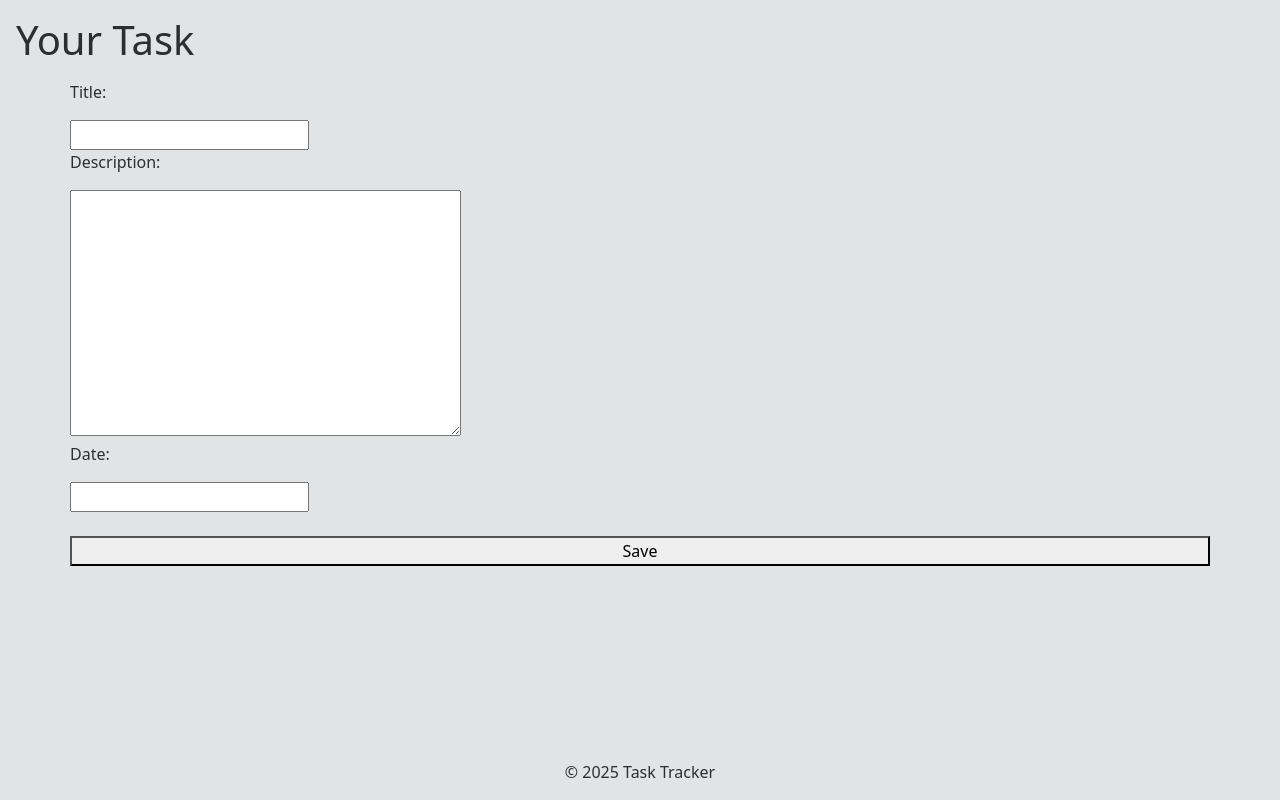
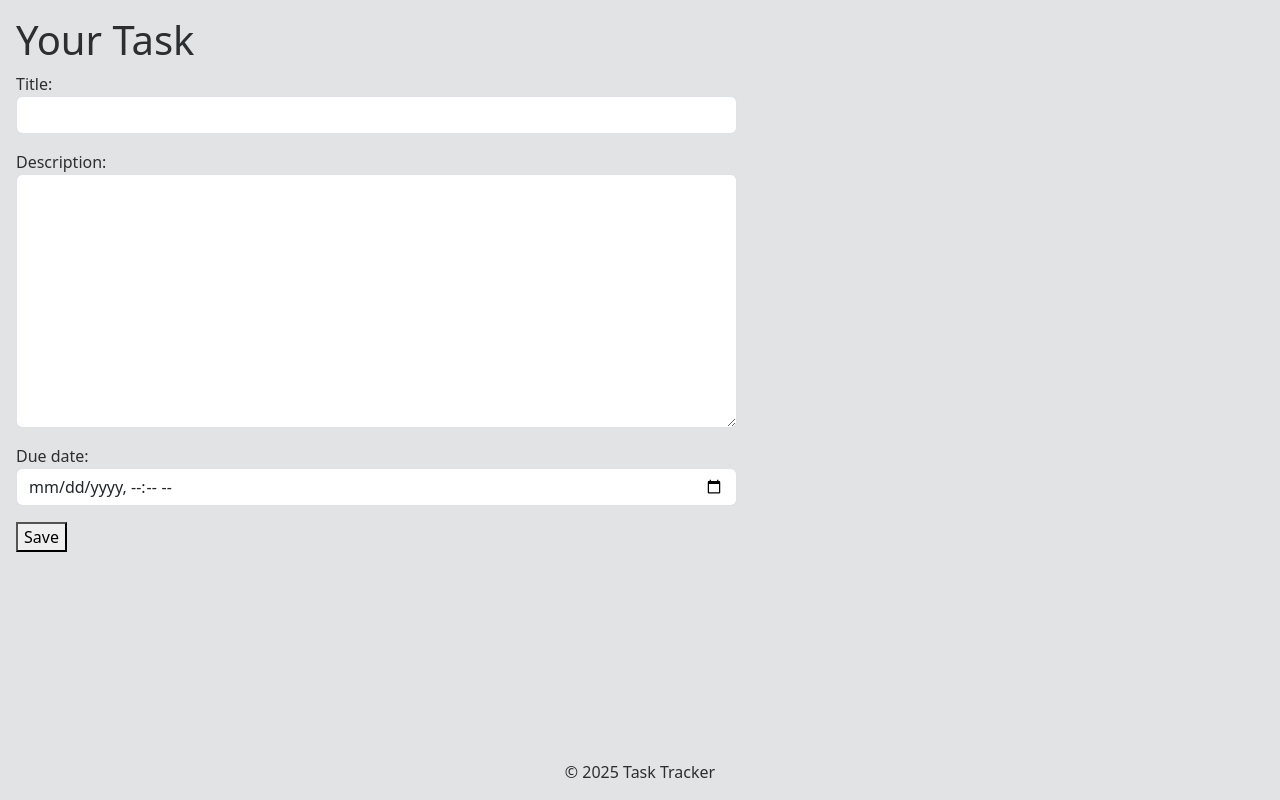
Before and after one commit to Maritimsephania/Tasktracker_project, a Django app: template tasks/templates/save.html in a window 1280 px wide. Run offline with Django 5.2, Linux system fonts and the light colour scheme; the template is opened without the code that fills it: values that come from a table or form of the project are taken from there, others are empty.

Commit message:
latest changes

```diff
--- a/tasks/forms.py
+++ b/tasks/forms.py
@@ -6,6 +6,9 @@ class TaskForm(forms.ModelForm):
         model = Task
 
         fields = ['title','description','due_date']
-        due_date = forms.DateField(
-            widget=forms.DateInput(attrs={'type':'date'}),
-        )
+        widgets = {
+            'title':forms.TextInput(attrs={'class':'form-control'}),
+            'description':forms.Textarea(attrs={'class':'form-control'}),
+            'due_date':forms.DateTimeInput(attrs={'class':'form-control', 'type':'datetime-local'})
+
+        }
--- a/tasks/templates/save.html
+++ b/tasks/templates/save.html
@@ -3,23 +3,14 @@
 
 {% block content %}
 <h1>Your Task</h1>
-<div class="container mt-3">
-    <form method="post" class="row">
+  <div class="form-group">
+      <div class="row g-3">
+        <div class="col-sm-7">
+          <form method="post" >
             {% csrf_token %}
-    <div class="list-group">
 
-    <ul>
-        <p>Title:</p>
-        <li>{{form.title}}</li>
-        <p>Description:</p>
-        <li>{{form.description}}</li>
-        <p>Date:</p>
-         <li>{{form.due_date}}</li><br>
-    </ul>
-    </div>
-
+            {{form.as_p}}
             {% if form.instance.id %}
-    <!-- <input type="hidden" name="task_id" value="{{ form.instance.id }}"> -->
               <button type="submit" name = "save" value="{{ form.instance.id }}" >Update</button>
             {% else %}
               <button type="submit" name = "save" >Save</button>
@@ -27,4 +18,6 @@
 
         </form>
       </div>
+    </div>
+  </div>
 {% endblock %}
--- a/tasks/views.py
+++ b/tasks/views.py
@@ -66,4 +66,4 @@ def save(request):
 
 
     context['form'] = form
-    return render(request, 'save.html', context)
+    return render(request, 'save.html',context )
```
Also changed, not shown: db.sqlite3. Lines whose indentation alone changed are shown as unchanged.
